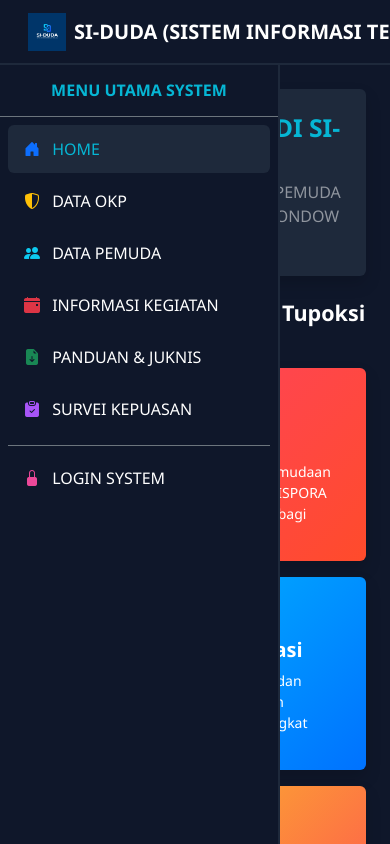
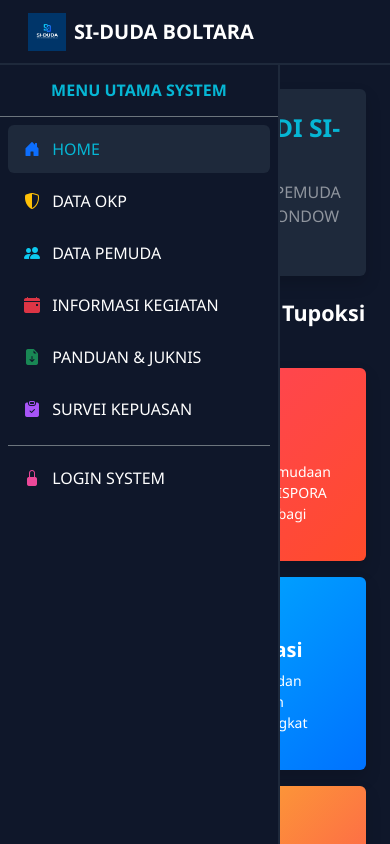
Before and after one commit to DISPORABOLTARA-KEPEMUDAAN/SI-DUDA-SISTEM-INFORMASI-TERPADU-PEMUDA-, a plain HTML site: page index.html in a window 390 px wide. Shown: the top 844 px of the page. Drawn offline with nearby package versions, Linux system fonts and the light colour scheme; no server answers.

```diff
--- a/index.html
+++ b/index.html
@@ -15,7 +15,11 @@
         <div class="container-fluid">
             <span class="navbar-brand fw-bold text-white d-flex align-items-center">
                 <img src="LOGO APLIKASI.png" alt="Logo" class="brand-logo me-2" id="logoToggleBtn" onclick="toggleSidebar()" style="cursor:pointer;" onerror="this.src='https://placehold.co/40x40/06b6d4/ffffff?text=SD'">
-                <span onclick="showSection('home')" style="cursor:pointer;">SI-DUDA (SISTEM INFORMASI TERPADU PEMUDA)</span>
+                <span onclick="showSection('home')" style="cursor:pointer;">
+                    <!-- Responsif Navbar Title: Teks pendek untuk HP, teks lengkap untuk laptop -->
+                    <span class="d-inline d-sm-none">SI-DUDA BOLTARA</span>
+                    <span class="d-none d-sm-inline">SI-DUDA (SISTEM INFORMASI TERPADU PEMUDA)</span>
+                </span>
             </span>
             <div class="ms-auto">
                 <span class="text-white-50 small d-none d-md-inline fw-semibold">
```
